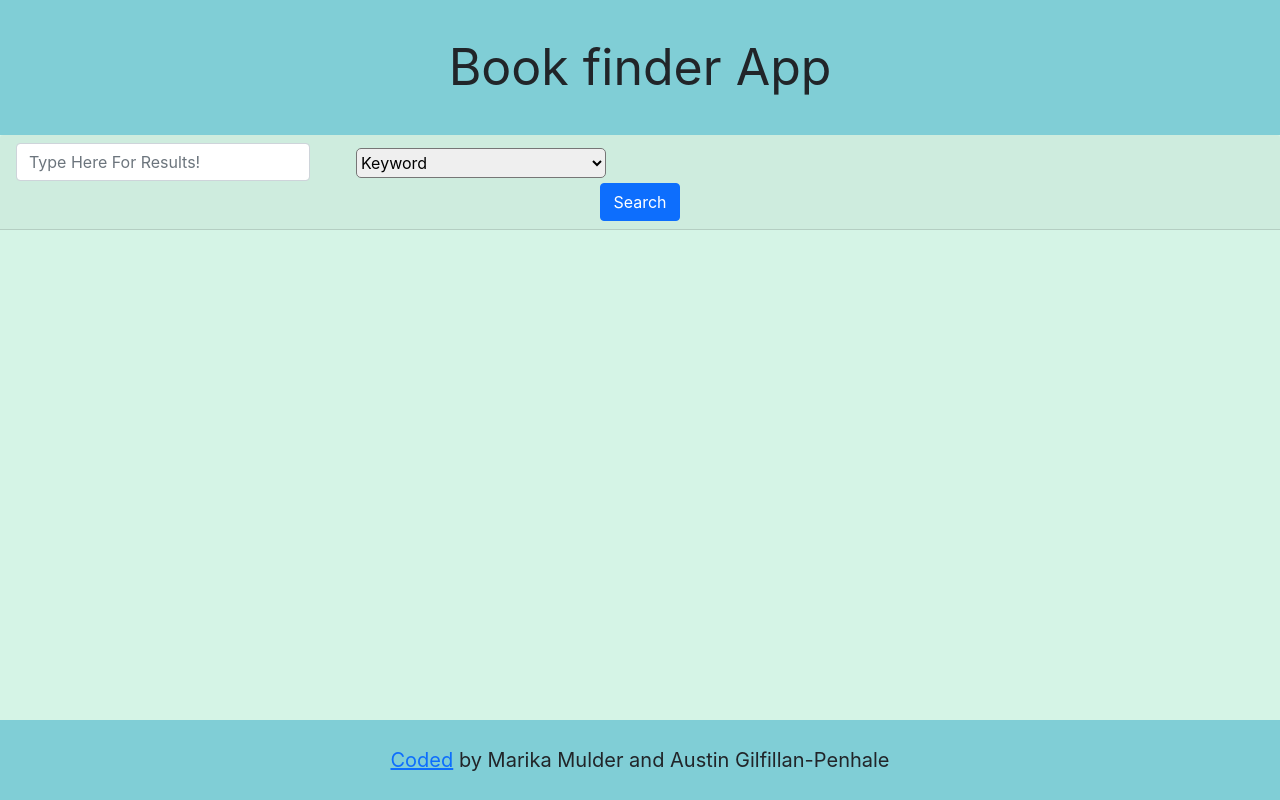
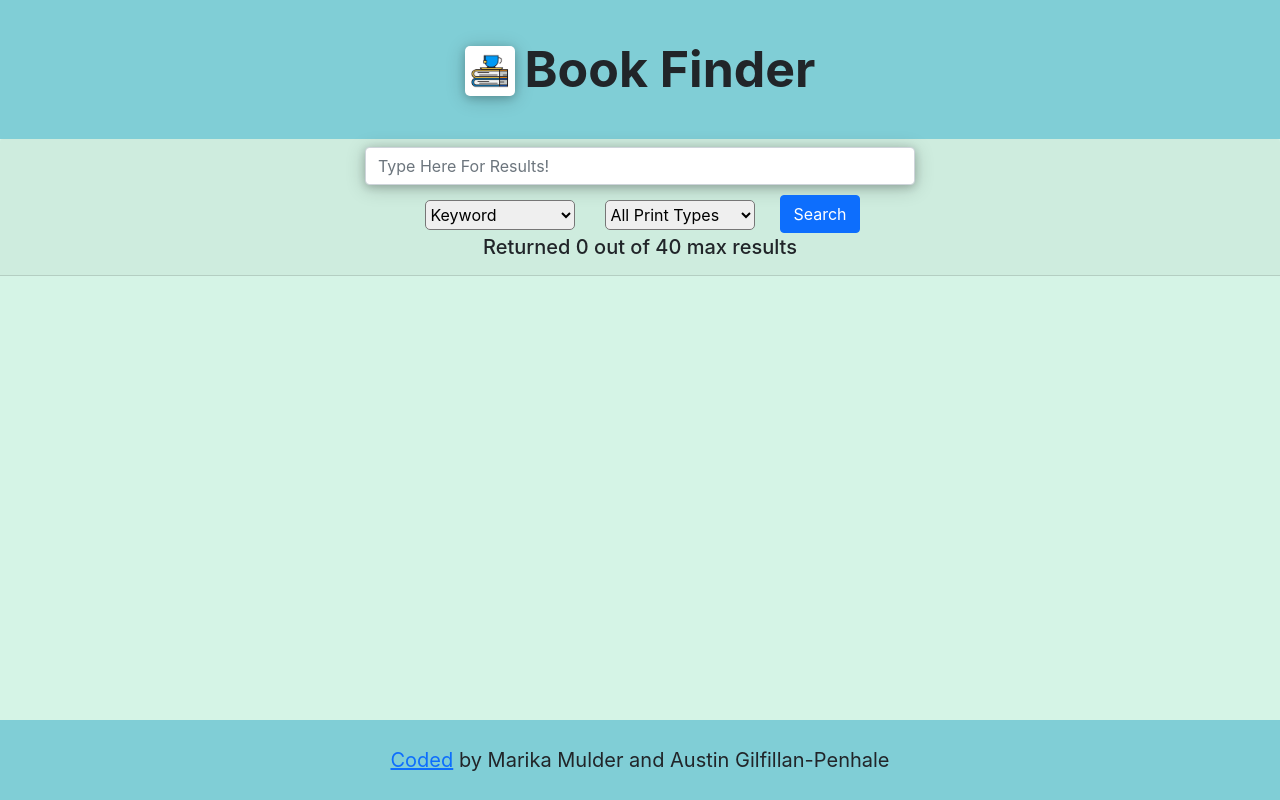
Before and after one commit to AGPenhale14/bookfinder, a React (Create React App) app: page / in a window 1280 px wide. Built offline with nearby package versions, Linux system fonts and the light colour scheme.

Commit message:
added print type, num of results, and sort for total reviews

```diff
--- a/src/components/Body/body.css
+++ b/src/components/Body/body.css
@@ -1,5 +1,19 @@
 .card {
     flex-direction: row;
+    box-shadow: 0 2px 8px 0 rgba(0, 0, 0, 0.2), 0 3px 20px 0 rgba(0, 0, 0, 0.19);
+}
+
+.card-body {
+    max-width: 350px;
+}
+
+.card img {
+    height: 100%;
+    max-height: 300px;
+    width: 200px;
+    margin-top: auto;
+    margin-bottom: auto;
+    margin-left: 15px;
 }
 
 .bookOutput {
@@ -9,6 +23,14 @@
 }
 
 .topInfo {
+    display: flex;
+    flex-direction: column;
+    margin-bottom: 10px;
+    justify-content: space-evenly;
+    align-items: center;
+}
+
+.midInfo {
     display: flex;
     flex-direction: row;
     margin-bottom: 10px;
@@ -23,9 +45,89 @@
     margin: 0px 0px 0px 4px;
 }
 
-#slectedType{
-    width: 250px;
+#inputValue {
+    width: 550px;
+    box-shadow: 0 2px 8px 0 rgba(0, 0, 0, 0.2), 0 3px 20px 0 rgba(0, 0, 0, 0.19);
+}
+
+#slectedSortType {
+    width: 150px;
     height: 30px;
     border-radius: 5px;
     margin: 5px;
 }
+
+#slectedType {
+    width: 150px;
+    height: 30px;
+    border-radius: 5px;
+    margin: 5px;
+}
+
+#slectedPrintType {
+    width: 150px;
+    height: 30px;
+    border-radius: 5px;
+    margin: 5px;
+}
+
+.topRow {
+    display: flex;
+    flex-direction: row;
+    justify-content: center;
+}
+
+.bottomRow {
+    display: flex;
+    flex-direction: row;
+    justify-content: center;
+    column-gap: 20px;
+    margin-top: 10px;
+}
+
+.hiddenRow {
+    display: flex;
+    flex-direction: row;
+    justify-content: center;
+    align-items: center;
+    column-gap: 20px;
+    margin-top: 10px;
+}
+
+.hiddenRow h5 {
+    margin-bottom: 0px;
+    margin-top: 0px;
+}
+
+@media screen and (max-width: 650px) {
+
+    .bottomRow {
+        flex-direction: column;
+    }
+
+    .midInfo {
+        font-size: 15px;
+    }
+
+    .card {
+        flex-direction: column;
+        align-items: center;
+    }
+
+    .card img{
+        width: 50%;
+        border: 1px solid rgba(128, 128, 128, 0.453);
+        border-radius: 5px;
+        margin-top: 3px;
+        margin-right: 15px;
+        box-shadow: 0 2px 8px 0 rgba(0, 0, 0, 0.2), 0 3px 20px 0 rgba(0, 0, 0, 0.19);
+    }
+
+    .btn {
+        margin-top: 2px;
+    }
+
+    h5 {
+        margin-top: 5px;
+    }
+}
--- a/src/components/Body/body.js
+++ b/src/components/Body/body.js
@@ -6,6 +6,8 @@ import './body.css';
 export default function Body() {
 
     const [book, setBook] = useState("");
+    const [printType, setPrintType] = useState("");
+    const [ordered, setOrdered] = useState("relevance");
     const [result, setResult] = useState([]);
     const [apiKey, setApiKey] = useState("AIzaSyCfIY1dDo_UFl9RCSIERSJQqnqo7yxeBYQ");
 
@@ -23,6 +25,8 @@ export default function Body() {
         const book = inputField.value;
         var dropdown = document.getElementById("slectedType");
         var value = dropdown.value;
+        var printDropdown = document.getElementById("slectedPrintType");
+        var printValue = printDropdown.value;
 
         if (value === "keyword") {
             setBook(book);
@@ -44,11 +48,24 @@ export default function Body() {
             setBook("isbn:" + book);
         }
 
+
+        if (printValue === "all") {
+            setPrintType("all");
+        }
+
+        if (printValue === "books") {
+            setPrintType("books");
+        }
+
+        if (printValue === "magazines") {
+            setPrintType("magazines");
+        }
+
     }
 
     function handleSubmit(event) {
         event.preventDefault();
-        axios.get("https://www.googleapis.com/books/v1/volumes?q=" + book + "&key=" + apiKey + "&maxResults=40")
+        axios.get("https://www.googleapis.com/books/v1/volumes?q=" + book + "&printType=" + printType + "&orderBy=" + ordered + "&key=" + apiKey + "&maxResults=40")
             .then(data => {
                 console.log(data.data.items);
                 setResult(data.data.items);
@@ -56,14 +73,39 @@ export default function Body() {
         )
     }
 
+    function handleSort(event) {
+        event.preventDefault();
+        var sortDropdown = document.getElementById("slectedSortType");
+        var sortValue = sortDropdown.value;
+
+        if (sortValue === "totalreviews") {
+            let sortedByTotalReviews = result.sort((p1, p2) => (p2.volumeInfo.ratingsCount?p2.volumeInfo.ratingsCount: '0') - (p1.volumeInfo.ratingsCount?p1.volumeInfo.ratingsCount: '0'));
+
+            setResult(sortedByTotalReviews);
+            setResult(prevResult => prevResult.filter(e => e !== result));
+        }
+
+        if (sortValue === "relevance") {
+            setOrdered("relevance");
+
+            axios.get("https://www.googleapis.com/books/v1/volumes?q=" + book + "&printType=" + printType + "&orderBy=" + ordered + "&key=" + apiKey + "&maxResults=40")
+                .then(data => {
+                    console.log(data.data.items);
+                    setResult(data.data.items);
+                }
+            )
+        }
+    }
+
     return (
         <form onSubmit={handleSubmit}>
         <div className="card-header main-search">
             <div className="row">
-                <div className="col-12 col-md-3 col-xl-3">
+                <div className="topRow">
                     <input onChange={handleChange} id="inputValue" className="AutoFocus form-control" placeholder="Type Here For Results!" type="text" />
                 </div>
-                <div className="col-12 col-md-3 col-xl-3">
+                <div className="bottomRow">
+                    <div >
                         <select onChange={handleChange} id="slectedType">
                             <option value="keyword">Keyword</option>
                             <option value="subject">Subject</option>
@@ -72,8 +114,26 @@ export default function Body() {
                             <option value="isbn">ISBN Number</option>
                         </select>
                     </div>
-                <div className="ml-auto">
+                    <div >
+                        <select onChange={handleChange} id="slectedPrintType">
+                            <option value="all">All Print Types</option>
+                            <option value="books">Books</option>
+                            <option value="magazines">Magazines</option>
+                        </select>
+                    </div>
+                    <div>
                         <input type="submit" value="Search" className="btn btn-primary search-btn" />
+                    </div>
+                </div>
+                <div>
+                    <h5> Returned {result.length} out of 40 max results</h5>
+                    {result.length > 0 ? <div className="hiddenRow">
+                    <h5> Sort by:</h5>
+                        <select onChange={handleSort} id="slectedSortType">
+                            <option value="relevance">Relevance</option>
+                            <option value="totalreviews">Total Reviews</option>
+                        </select>
+                    </div> : null}
                 </div>
             </div>
         </div>
@@ -89,9 +149,21 @@ export default function Body() {
                             {/* Book Info Here */}
 
                             <div className="topInfo">
+
+                                <div className="bookcard-title">
+                                    Title: {book.volumeInfo.title}
+                                </div>
+
+                                <div className="bookcard-authors">
+                                    Authors: {book.volumeInfo.authors}
+                                </div>
+                            </div>
+
+                            <div className="midInfo">
+
                                 <div className="leftInfo">
                                     <div className="bookcard-page">
-                                Number of Pages: {book.volumeInfo.pageCount}
+                                    Number of Pages: {book.volumeInfo.pageCount !== undefined && book.volumeInfo.pageCount !== 0 ? book.volumeInfo.pageCount: 'N/A'}
                                     </div>
 
                                     <div className="bookcard-published">
--- a/src/components/Header/Header.css
+++ b/src/components/Header/Header.css
@@ -2,4 +2,24 @@
     padding: 30px;
     background-color: #80ced6;
     font-size: 50px;
+    display: flex;
+    flex-direction: row;
+    column-gap: 10px;
+    justify-content: center;
+    align-items: center;
 }
+
+.logoStack img {
+    margin: 0px;
+    padding: 0px;
+}
+
+.logoStack img {
+    margin-bottom: 12.5px;
+    margin-top: 12.5px;
+    width: 50px;
+    background-color: rgb(255, 255, 255);
+    border-radius: 10%;
+    padding: 0px;
+    box-shadow: 0 2px 8px 0 rgba(0, 0, 0, 0.2), 0 3px 20px 0 rgba(0, 0, 0, 0.19);
+}
--- a/src/components/Header/Header.js
+++ b/src/components/Header/Header.js
@@ -1,9 +1,13 @@
 import './Header.css';
+import logo from '../Images/Books_Lined.png';
 
 function Header() {
     return (
         <header className="header">
-            <div>Book finder App</div>
+            <div className='logoStack'>
+                <img src={logo} alt="book stack" />
+            </div>
+            <div><b>Book Finder</b></div>
         </header>
     );
 }
```
Also changed, not shown: src/components/Images/Books_Lined.png (added). Lines whose indentation alone changed are shown as unchanged.
